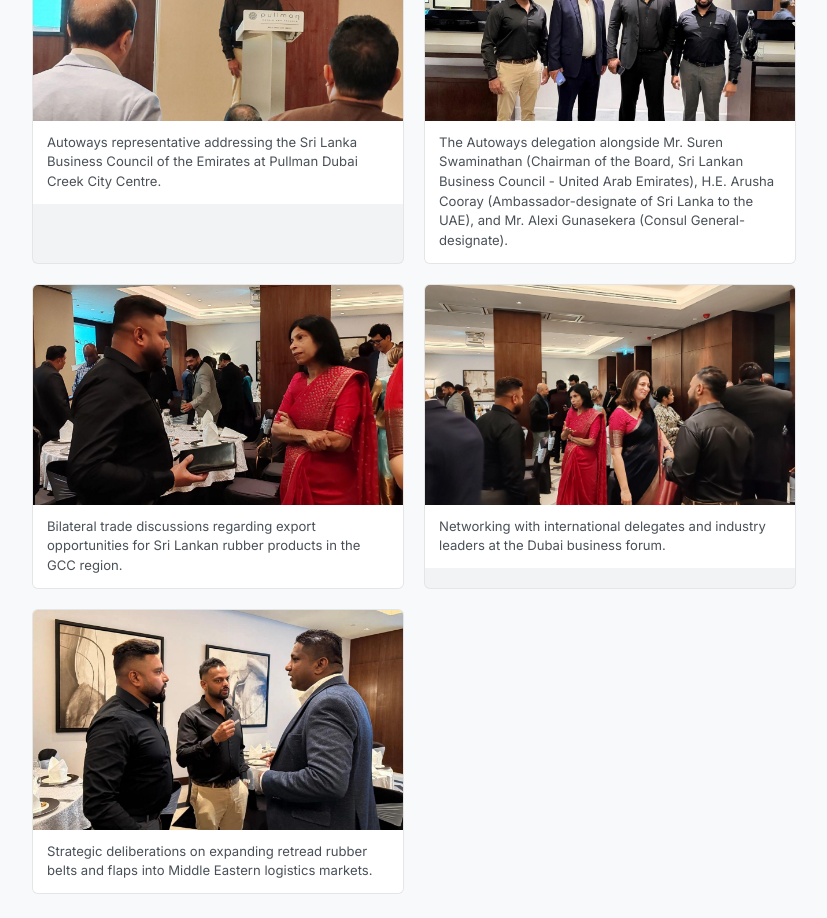
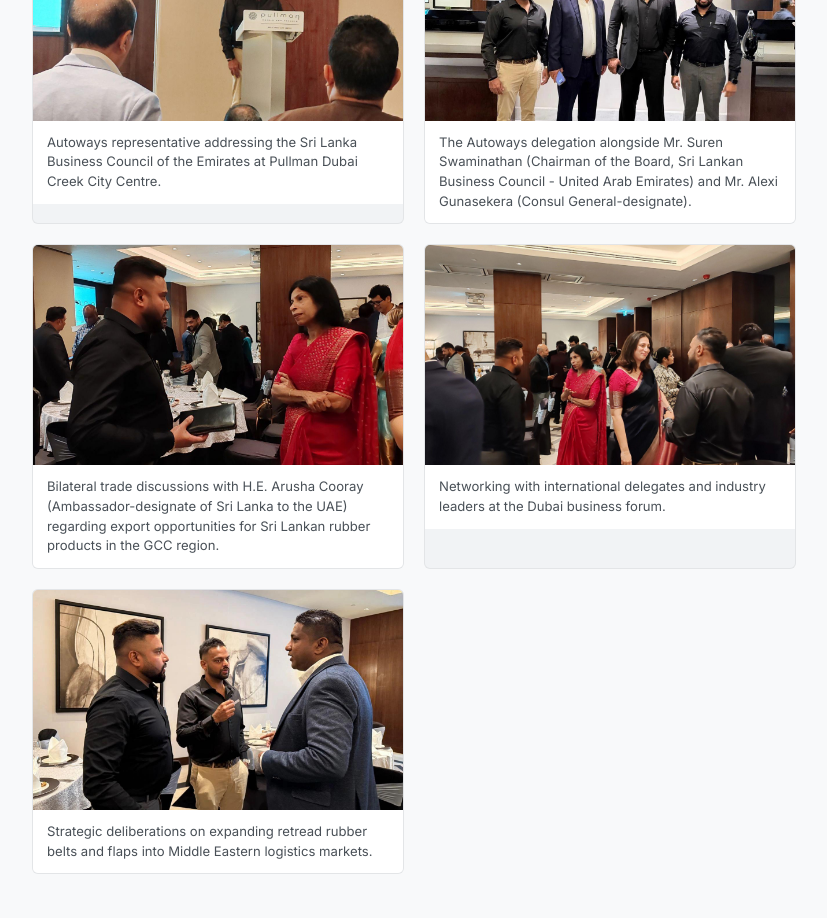
Before and after one commit to bees-arc/auto-ways, a Next.js app: page /articles/autoways-represents-sri-lanka-middle-east-rubber-and-tyre-expo-2025-sharjah in a window 1280 px wide. Shown: the part 4240-5158 px from the top of the page, without its empty margins (32-859 px from the left). Built offline with nearby package versions, Linux system fonts and the light colour scheme.

Commit message:
feat: add articles dataset and TypeScript interfaces

```diff
--- a/data/articles.ts
+++ b/data/articles.ts
@@ -74,11 +74,11 @@ export const articles: Article[] = [
       },
       {
         url: '/images/expo/expo_1.jpg',
-        caption: 'The Autoways delegation alongside Mr. Suren Swaminathan (Chairman of the Board, Sri Lankan Business Council - United Arab Emirates), H.E. Arusha Cooray (Ambassador-designate of Sri Lanka to the UAE), and Mr. Alexi Gunasekera (Consul General-designate).'
+        caption: 'The Autoways delegation alongside Mr. Suren Swaminathan (Chairman of the Board, Sri Lankan Business Council - United Arab Emirates) and Mr. Alexi Gunasekera (Consul General-designate).'
       },
       {
         url: '/images/expo/expo_4.jpg',
-        caption: 'Bilateral trade discussions regarding export opportunities for Sri Lankan rubber products in the GCC region.'
+        caption: 'Bilateral trade discussions with H.E. Arusha Cooray (Ambassador-designate of Sri Lanka to the UAE) regarding export opportunities for Sri Lankan rubber products in the GCC region.'
       },
       {
         url: '/images/expo/expo_5.jpg',
```
